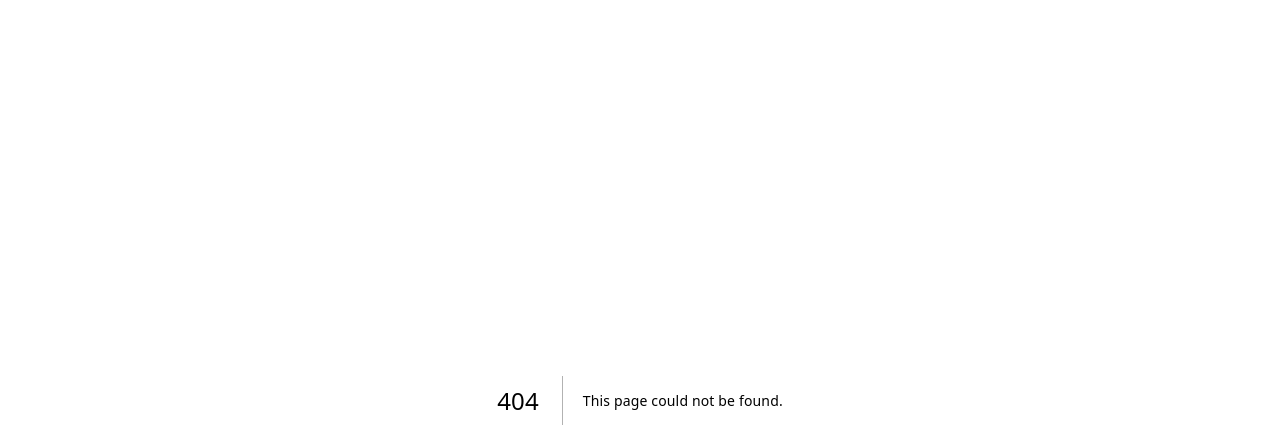
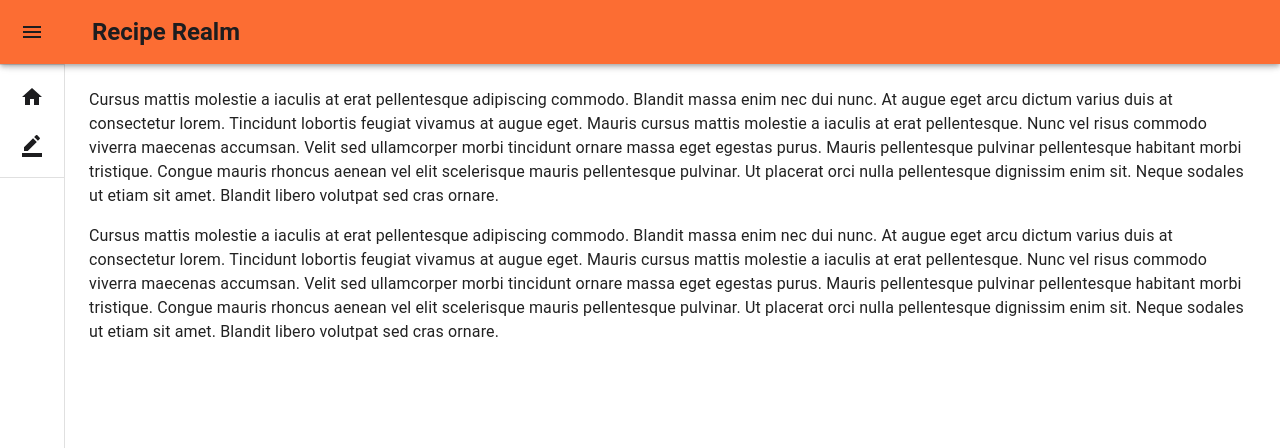
Before and after one commit to Jiseeeh/recipe-realm, a Next.js app: page /realm in a window 1280 px wide. Before the commit this address had no page. Shown: the top 448 px of the page. Built offline with nearby package versions, Linux system fonts and the light colour scheme.

Commit message:
feat: add recipes page

```diff
--- /dev/null
+++ b/src/pages/realm.tsx
@@ -0,0 +1,31 @@
+import {Typography} from "@mui/material";
+
+import Sidebar from "@/components/sidebar/Sidebar";
+
+export default function Realm() {
+
+    return (
+        <>
+            <Sidebar>
+                <Typography paragraph>
+                    Cursus mattis molestie a iaculis at erat pellentesque adipiscing commodo. Blandit massa enim nec dui
+                    nunc. At augue eget arcu dictum varius duis at consectetur lorem. Tincidunt lobortis feugiat vivamus
+                    at augue eget. Mauris cursus mattis molestie a iaculis at erat pellentesque. Nunc vel risus commodo
+                    viverra maecenas accumsan. Velit sed ullamcorper morbi tincidunt ornare massa eget egestas purus.
+                    Mauris pellentesque pulvinar pellentesque habitant morbi tristique. Congue mauris rhoncus aenean vel
+                    elit scelerisque mauris pellentesque pulvinar. Ut placerat orci nulla pellentesque dignissim enim
+                    sit. Neque sodales ut etiam sit amet. Blandit libero volutpat sed cras ornare.
+                </Typography>
+                <Typography paragraph>
+                    Cursus mattis molestie a iaculis at erat pellentesque adipiscing commodo. Blandit massa enim nec dui
+                    nunc. At augue eget arcu dictum varius duis at consectetur lorem. Tincidunt lobortis feugiat vivamus
+                    at augue eget. Mauris cursus mattis molestie a iaculis at erat pellentesque. Nunc vel risus commodo
+                    viverra maecenas accumsan. Velit sed ullamcorper morbi tincidunt ornare massa eget egestas purus.
+                    Mauris pellentesque pulvinar pellentesque habitant morbi tristique. Congue mauris rhoncus aenean vel
+                    elit scelerisque mauris pellentesque pulvinar. Ut placerat orci nulla pellentesque dignissim enim
+                    sit. Neque sodales ut etiam sit amet. Blandit libero volutpat sed cras ornare.
+                </Typography>
+            </Sidebar>
+        </>
+    );
+}
```
